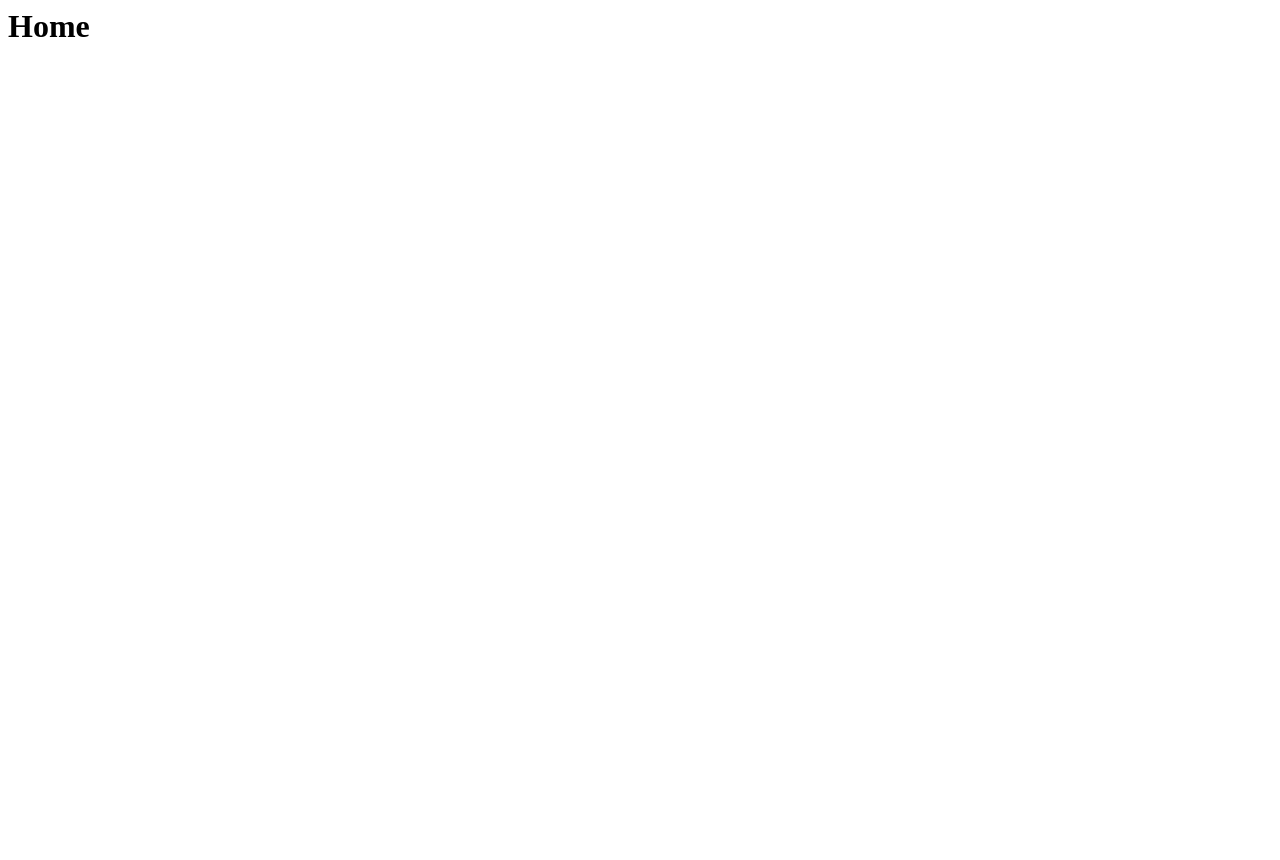
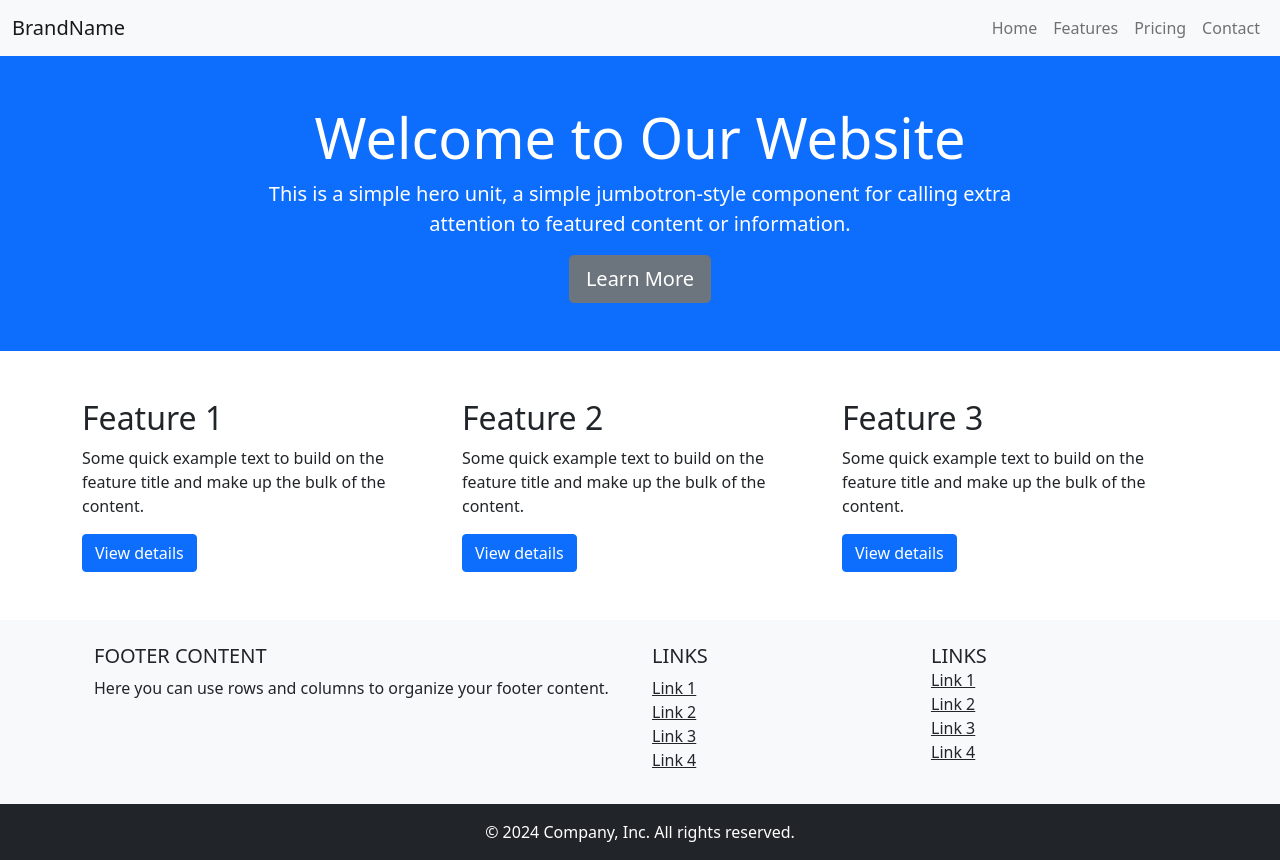
Before and after one commit to msbaladev/docker, a Django app: page / in a window 1280 px wide. Before the commit the page is almost empty. Before the commit the page ends 37 px from the top, so only its background shows below. Run offline with Django 3.2, Linux system fonts and the light colour scheme; some libraries are stand-ins or nearby versions.

Commit message:
ui changes

```diff
--- a/base/views.py
+++ b/base/views.py
@@ -5,3 +5,7 @@ from .models import base_users
 # Create your views here.
 def home(request):
    return render(request, 'home.html')
+
+
+# def getuser():
+#    data=User.objects.all()
--- a/templates/home.html
+++ b/templates/home.html
@@ -1,10 +1,111 @@
+<!DOCTYPE html>
 <html lang="en">
 <head>
     <meta charset="UTF-8">
     <meta name="viewport" content="width=device-width, initial-scale=1.0">
-    <title>Document</title>
-</head>
+    <title>Hero Landing Page</title>
+    <!-- Bootstrap CSS -->
+    <link href="https://stackpath.bootstrapcdn.com/bootstrap/5.0.0-beta3/css/bootstrap.min.css" rel="stylesheet">
+
+    <link href="https://cdn.jsdelivr.net/npm/bootstrap@5.0.2/dist/css/bootstrap.min.css" rel="stylesheet" integrity="sha384-EVSTQN3/azprG1Anm3QDgpJLIm9Nao0Yz1ztcQTwFspd3yD65VohhpuuCOmLASjC" crossorigin="anonymous">
+
+
+  </head>
 <body>
-  <h1>Home</h1>
+    <!-- Your content will go here -->
+    <nav class="navbar navbar-expand-lg navbar-light bg-light">
+      <div class="container-fluid">
+          <a class="navbar-brand" href="#">BrandName</a>
+          <button class="navbar-toggler" type="button" data-bs-toggle="collapse" data-bs-target="#navbarNav" aria-controls="navbarNav" aria-expanded="false" aria-label="Toggle navigation">
+              <span class="navbar-toggler-icon"></span>
+          </button>
+          <div class="collapse navbar-collapse" id="navbarNav">
+              <ul class="navbar-nav ms-auto">
+                  <li class="nav-item">
+                      <a class="nav-link" href="#">Home</a>
+                  </li>
+                  <li class="nav-item">
+                      <a class="nav-link" href="#">Features</a>
+                  </li>
+                  <li class="nav-item">
+                      <a class="nav-link" href="#">Pricing</a>
+                  </li>
+                  <li class="nav-item">
+                      <a class="nav-link" href="#">Contact</a>
+                  </li>
+              </ul>
+          </div>
+      </div>
+  </nav>
+
+
+
+  <div class="container-fluid bg-primary text-white text-center py-5">
+    <div class="row">
+        <div class="col-lg-8 mx-auto">
+            <h1 class="display-4">Welcome to Our Website</h1>
+            <p class="lead">This is a simple hero unit, a simple jumbotron-style component for calling extra attention to featured content or information.</p>
+            <a href="#" class="btn btn-secondary btn-lg">Learn More</a>
+        </div>
+    </div>
+</div>
+
+
+
+<div class="container my-5">
+  <div class="row">
+      <div class="col-md-4">
+          <h2>Feature 1</h2>
+          <p>Some quick example text to build on the feature title and make up the bulk of the content.</p>
+          <a href="#" class="btn btn-primary">View details</a>
+      </div>
+      <div class="col-md-4">
+          <h2>Feature 2</h2>
+          <p>Some quick example text to build on the feature title and make up the bulk of the content.</p>
+          <a href="#" class="btn btn-primary">View details</a>
+      </div>
+      <div class="col-md-4">
+          <h2>Feature 3</h2>
+          <p>Some quick example text to build on the feature title and make up the bulk of the content.</p>
+          <a href="#" class="btn btn-primary">View details</a>
+      </div>
+  </div>
+</div>
+
+
+
+<footer class="bg-light text-center text-lg-start">
+  <div class="container p-4">
+      <div class="row">
+          <div class="col-lg-6 col-md-12 mb-4 mb-md-0">
+              <h5 class="text-uppercase">Footer Content</h5>
+              <p>Here you can use rows and columns to organize your footer content.</p>
+          </div>
+          <div class="col-lg-3 col-md-6 mb-4 mb-md-0">
+              <h5 class="text-uppercase">Links</h5>
+              <ul class="list-unstyled mb-0">
+                  <li><a href="#" class="text-dark">Link 1</a></li>
+                  <li><a href="#" class="text-dark">Link 2</a></li>
+                  <li><a href="#" class="text-dark">Link 3</a></li>
+                  <li><a href="#" class="text-dark">Link 4</a></li>
+              </ul>
+          </div>
+          <div class="col-lg-3 col-md-6 mb-4 mb-md-0">
+              <h5 class="text-uppercase mb-0">Links</h5>
+              <ul class="list-unstyled">
+                  <li><a href="#" class="text-dark">Link 1</a></li>
+                  <li><a href="#" class="text-dark">Link 2</a></li>
+                  <li><a href="#" class="text-dark">Link 3</a></li>
+                  <li><a href="#" class="text-dark">Link 4</a></li>
+              </ul>
+          </div>
+      </div>
+  </div>
+  <div class="text-center p-3 bg-dark text-white">
+      © 2024 Company, Inc. All rights reserved.
+  </div>
+</footer>
+
+
 </body>
 </html>
```
